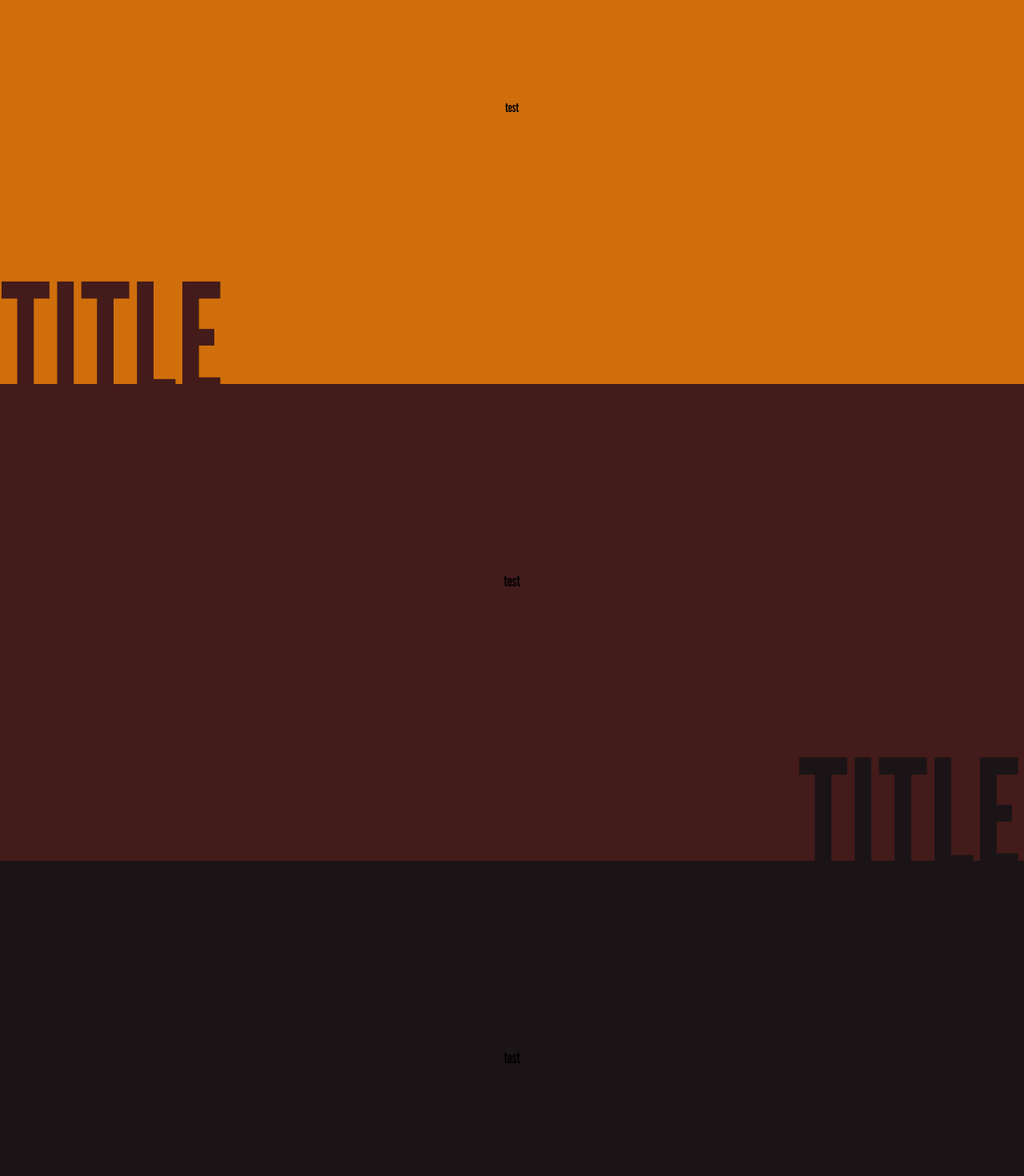
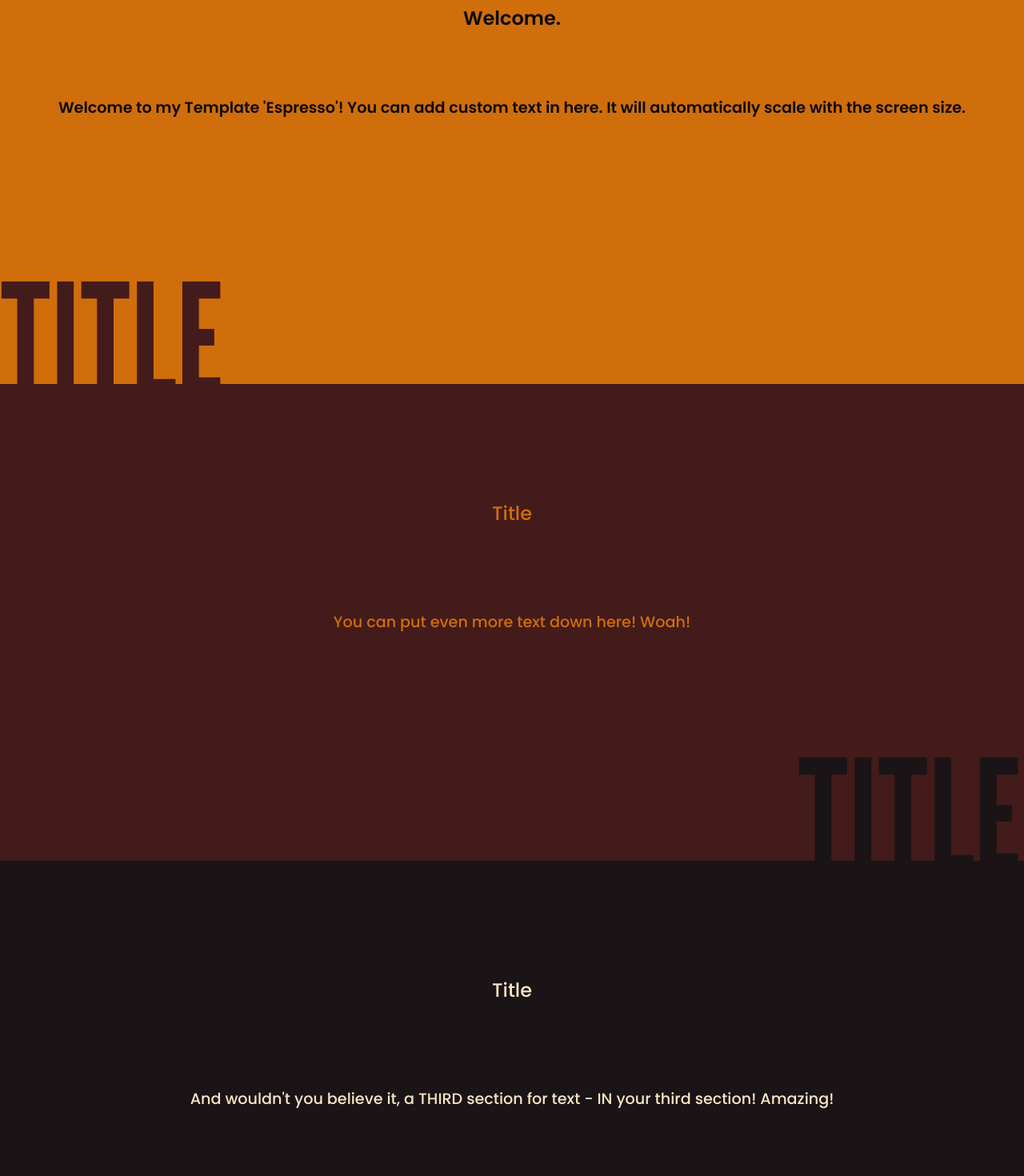
Before and after one commit to Chrisdocs/espresso, a Next.js app: page / in a window 1280 px wide. Shown: the part 900-2370 px from the top of the page at 80% size. Built offline with nearby package versions, Linux system fonts and the light colour scheme.

Commit message:
added text sub titles and text elements for header and body components

```diff
--- a/components/BodySectionA.jsx
+++ b/components/BodySectionA.jsx
@@ -7,7 +7,8 @@ export default function BodySectionA(style1, style2, title) {
       <p className={styles.title}>TITLE</p>
       <div className={styles.bodyBlockA}>
         <div className={styles.content}>
-          <p>test</p>
+					<p className={styles.contentTitle}>Title</p>
+          <p>You can put even more text down here! Woah!</p>
         </div>
       </div>
     </div>
--- a/components/BodySectionB.jsx
+++ b/components/BodySectionB.jsx
@@ -4,10 +4,11 @@ import styles from "../styles/Home.module.scss";
 export default function BodySectionB() {
   return (
     <div className={styles.bodyTwo}>
-      <p>TITLE</p>
+      <p className={styles.title}>TITLE</p>
       <div className={styles.bodyBlockTwo}>
         <div className={styles.content}>
-          <p>test</p>
+					<p className={styles.contentTitle}>Title</p>
+          <p>And wouldn't you believe it, a THIRD section for text - IN your third section! Amazing!</p>
         </div>
       </div>
     </div>
--- a/components/Header.jsx
+++ b/components/Header.jsx
@@ -10,7 +10,10 @@ export default function Header () {
 			ESPRESSO
 			</p>
 		<div className={styles.headerBody}>
-			<p className={styles.content}>test</p>
+			<p className={styles.contentTitle}>Welcome.</p>
+			<p className={styles.content}>
+				Welcome to my Template 'Espresso'!  You can add custom text in here.  It will automatically scale with the screen size.
+			</p>
 		</div>
 		<BodySectionA />
 		<BodySectionB />
--- a/styles/Home.module.scss
+++ b/styles/Home.module.scss
@@ -32,8 +32,19 @@
 
 		.content{
 			text-align: center;
-			margin-top: 30vh;
-			font-family: $font-primary;
+			margin-top: 10vh;
+			font-family: $font-secondary;
+			font-size: larger;
+			font-weight: bold;
+			color: $color-quinary;
+		}
+		.contentTitle{
+			margin-top: 15vh;
+			text-align: center;
+			font-family: $font-secondary;
+			font-size: x-large;
+			font-weight: bold;
+			color: $color-quinary;
 		}
 	}
 }
@@ -47,7 +58,7 @@
 	height: 100%;
 
 
-	p {
+	.title {
 		text-align: start;
 		font-size: 15vw;
 		color: $color-tertiary;
@@ -66,12 +77,16 @@
 	}
 
 	.content{
-		padding-top: 30vh;
+		padding-top: 15vh;
+		.contentTitle{
+			font-size: x-large;
+			padding-bottom: 10vh;
+		}
 		p {
-		z-index: 99;
-		color: black;
+		color: $color-secondary;
 		text-align: center;
 		font-size: larger;
+		font-family: $font-secondary;
 		}
 	}
 }
@@ -81,7 +96,7 @@
 	grid-row: 4;
 	height: 100%;
 
-	p {
+	.title {
 		text-align: end;
 		font-size: 15vw;
 		color: $text-quaternary;
@@ -101,13 +116,16 @@
 	}
 
 	.content{
-		padding-top: 30vh;
+		padding-top: 15vh;
+		.contentTitle{
+			font-size: x-large;
+			padding-bottom: 10vh;
+		}
 		p {
-		z-index: 99;
-		color: black;
+		color: $color-primary;
 		text-align: center;
 		font-size: larger;
-		background-color: $color-quaternary;
+		font-family: $font-secondary;
 		}
 	}
 }
--- a/styles/_mixins.scss
+++ b/styles/_mixins.scss
@@ -1,4 +1,5 @@
 @import url('https://fonts.googleapis.com/css2?family=League+Gothic&display=swap');
+@import url('https://fonts.googleapis.com/css2?family=Poppins:ital,wght@0,100;0,200;0,300;0,500;0,600;1,100&display=swap');
 
 $color-primary: #f9e5c5;
 $color-secondary: #d06e0c;
@@ -12,6 +13,7 @@ $text-secondary: $color-primary;
 $text-quaternary: $color-quaternary;
 
 $font-primary: 'League Gothic', sans-serif;
+$font-secondary: 'Poppins', sans-serif;
 
 @mixin desktop() {
 	@media (max-width: 600px) {
```
